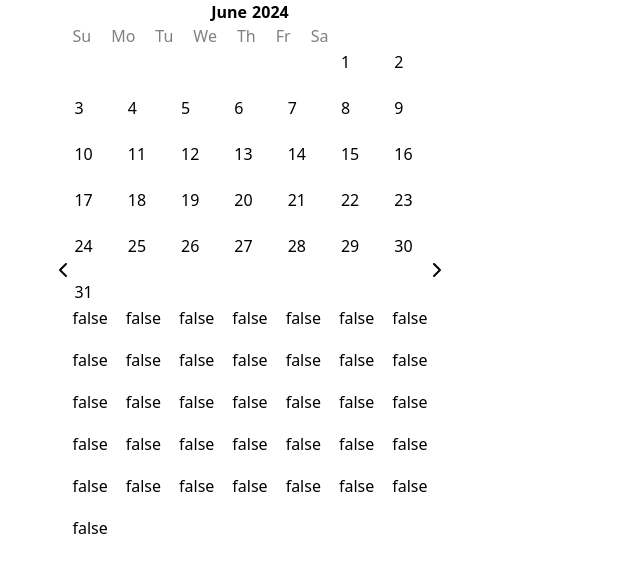
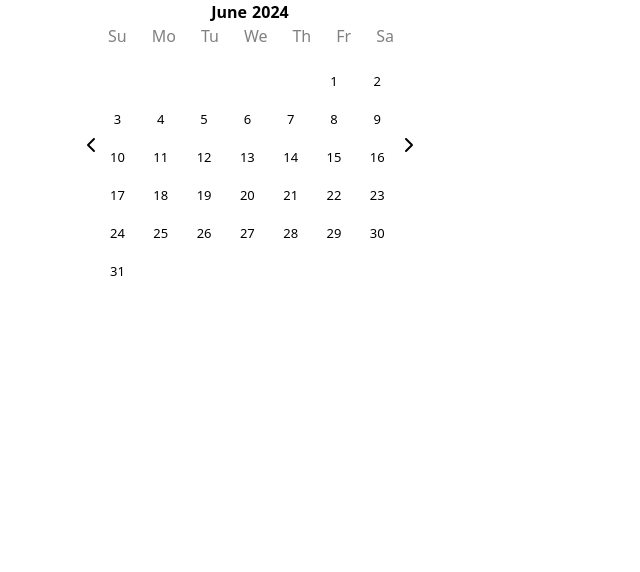
Before and after one commit to fogset/Airbnb_React, a React (Vite) app: page / in a window 1280 px wide. Shown: the top 572 px of the page, without its empty margins (0-640 px from the left). Built offline with nearby package versions, Linux system fonts and the light colour scheme.

Commit message:
fix css for calendar

```diff
--- a/src/components/DatePicker/DateCurrent.jsx
+++ b/src/components/DatePicker/DateCurrent.jsx
@@ -5,32 +5,52 @@ function DateCurrent({ currentDay, setCurMonthArray, curMonthArray, index }) {
             date: currentDay.date,
             selected: true,
         };
-        //alert(currentDay.date.date());
-        console.log("currentDay----------------" + currentDay.date.date());
         updateElementAtIndex(index, calendarDay);
-        console.log(currentDay.date.date());
     }
     const updateElementAtIndex = (index, newElement) => {
         const newArray = [...curMonthArray];
         newArray[index] = newElement;
-        console.table("table");
-        console.table(newArray);
-        console.log("updateElementAtIndex----------------" + newArray[index].toString());
-        //alert(newElement.date.toString());
         setCurMonthArray(newArray);
     };
     return (
-        <SelectDate onClick={SelectDateClick}>
-            {currentDay.date.year() !== 1000 && currentDay.date.date()}
-        </SelectDate>
+        <Container onClick={SelectDateClick}>
+            {currentDay.selected === true && currentDay.date.year() !== 1000 && (
+                <SelectDate>{currentDay.date.date()}</SelectDate>
+            )}
+            {currentDay.selected === false && currentDay.date.year() !== 1000 && (
+                <NotSelectDate>{currentDay.date.date()}</NotSelectDate>
+            )}
+        </Container>
     );
 }
 
 export default DateCurrent;
+const Container = styled.div`
+    font-size: 13px;
+    position: relative;
+    font-weight: 500;
+`;
 const SelectDate = styled.div`
-    padding: 2px;
+    border-radius: 50px;
+    height: 35px;
+    width: 35px;
+    display: flex;
+    justify-content: center;
+    align-items: center;
+    color: white;
+    background-color: #222222;
+`;
+const NotSelectDate = styled.div`
+    border-radius: 50px;
+    color: black;
+    background-color: white;
+    height: 35px;
+    width: 35px;
+    display: flex;
+    justify-content: center;
+    align-items: center;
     &:hover {
-        color: white;
-        background-color: blue;
+        border-color: #222222;
+        border-width: 2px;
     }
 `;
--- a/src/components/DatePicker/DateRangePicker.jsx
+++ b/src/components/DatePicker/DateRangePicker.jsx
@@ -62,12 +62,12 @@ function DateRangePicker() {
         <PickerWrapper>
             <Header>
                 <FaChevronLeft />
-                <div>
+                <CalendarContainer>
                     <Title>
                         <div>{monthNames[currentMonth]}</div>
                         <div>{currentYear}</div>
                     </Title>
-                    <div className="flex flex-row gap-5">
+                    <div className="flex flex-row gap-[25px] ml-2 mb-4">
                         <DayTitle>Su</DayTitle>
                         <DayTitle>Mo</DayTitle>
                         <DayTitle>Tu</DayTitle>
@@ -88,20 +88,8 @@ function DateRangePicker() {
                             ))}
                         </SevenColGrid>
                     )}
-                    {curMonthArray.length > 0 && (
-                        <SevenColGrid>
-                            {curMonthArray.map((currentDay) => (
-                                <div>
-                                    {currentDay.selected === false ? (
-                                        <div>false</div>
-                                    ) : (
-                                        <div>true</div>
-                                    )}
-                                </div>
-                            ))}
-                        </SevenColGrid>
-                    )}
-                </div>
+                </CalendarContainer>
+
                 <FaChevronRight />
             </Header>
         </PickerWrapper>
@@ -130,7 +118,7 @@ const SevenColGrid = styled.div`
     /* margin-left: 200px; */
     display: grid;
     grid-template-columns: repeat(7, 1fr);
-    gap: 18px;
+    gap: 3px;
 `;
 const Title = styled.div`
     display: flex;
@@ -141,18 +129,15 @@ const Title = styled.div`
 const DayTitle = styled.div`
     color: gray;
 `;
-const SelectDate = styled.div`
-    padding: 2px;
-    &:hover {
-        color: white;
-        background-color: blue;
-    }
+const CalendarContainer = styled.div`
+    width: 300px;
+    /* background-color: lightblue; */
 `;
 // {
 //     curMonthArray.length > 0 && (
 //         <SevenColGrid>
-//             {curMonthArray.map((item) => (
-//                 <div className="mr-[22px]">{item}</div>
+//             {curMonthArray.map((currentDay) => (
+//                 <div>{currentDay.selected === false ? <div>false</div> : <div>true</div>}</div>
 //             ))}
 //         </SevenColGrid>
 //     );
```
